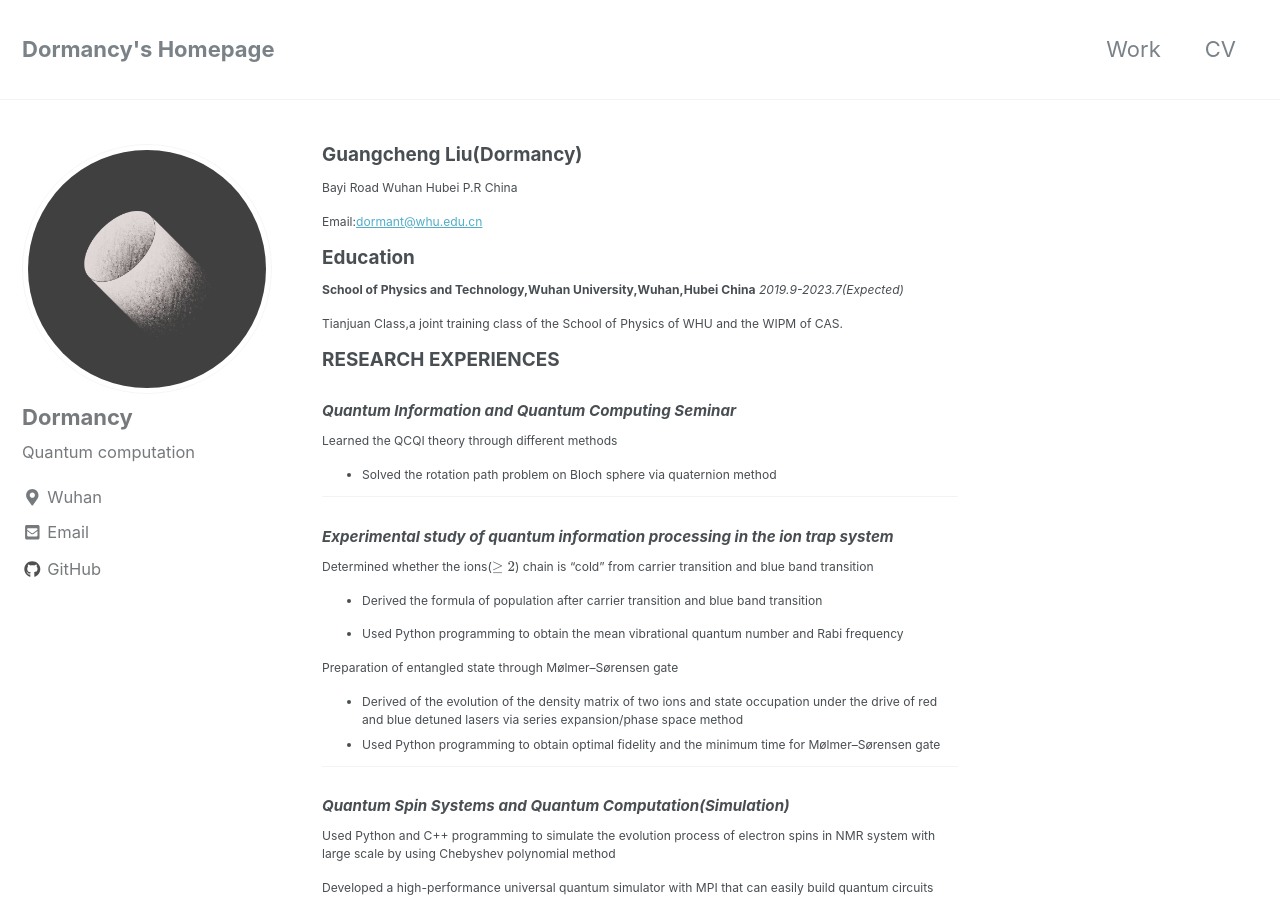
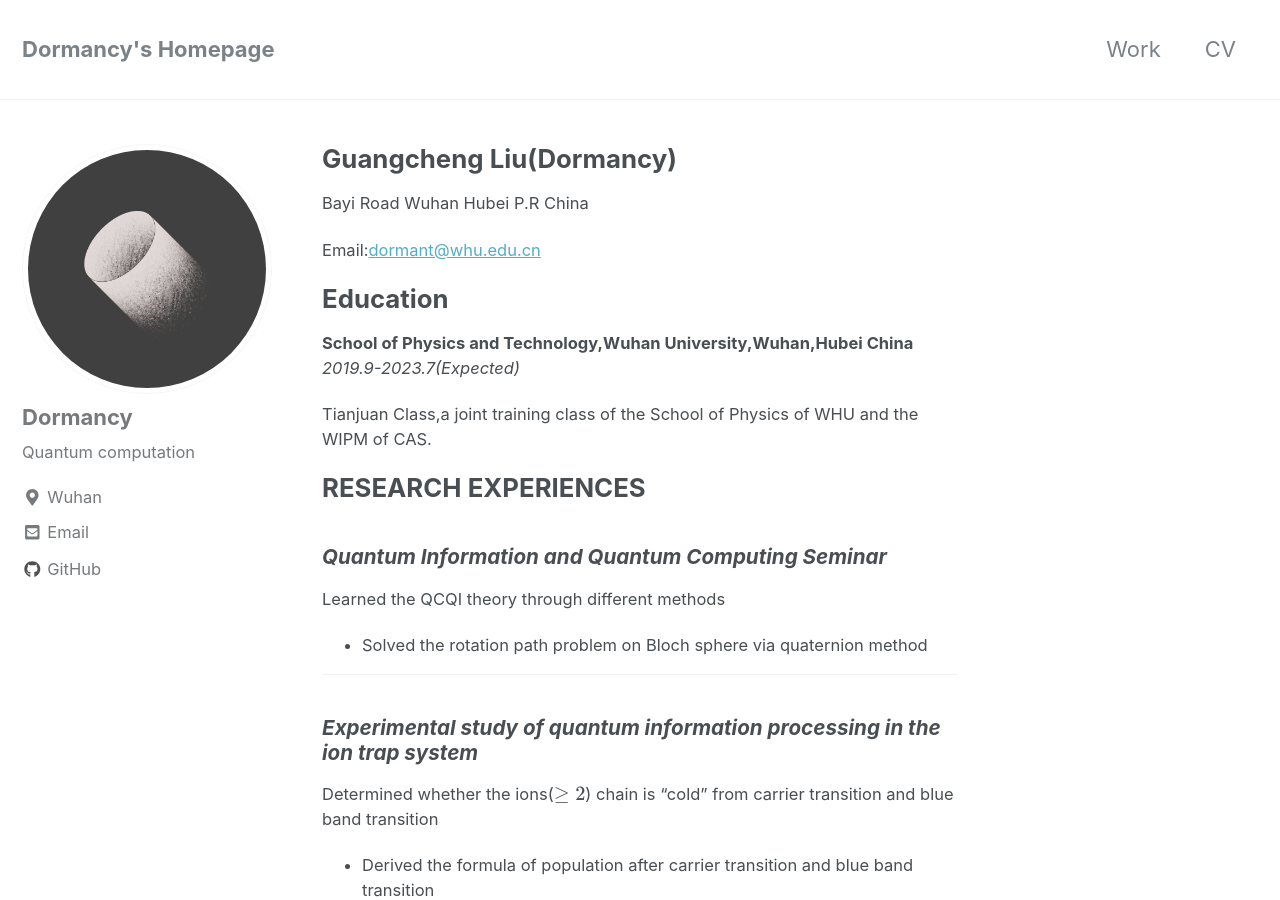
Before and after one commit to ElonDormancy/Homepage, a Jekyll site: the page built from _pages/cv.md, in a window 1280 px wide and 900 px high. Built offline with Jekyll 4.4.1, drawn with Linux system fonts in a browser that asks for light colours; nearby versions of some CDN libraries; formulas are drawn with MathJax 3.

Commit message:
Large the cv font

```diff
--- a/assets/css/main.scss
+++ b/assets/css/main.scss
@@ -29,5 +29,5 @@
 }
 
 .cv_font {
-  font-size: .55em;
+  font-size: .75em;
 }
```
